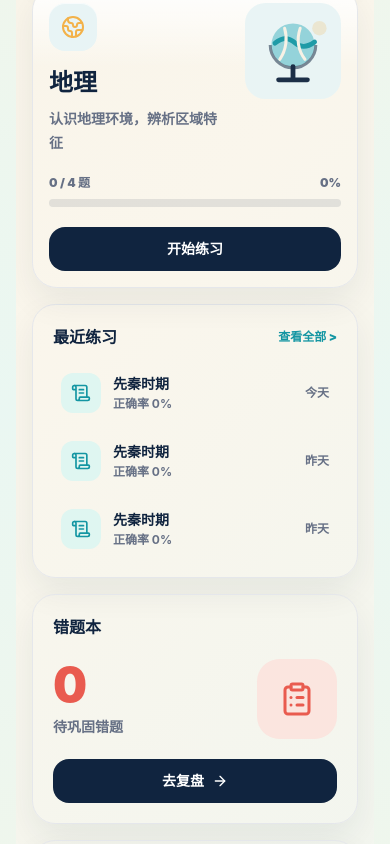
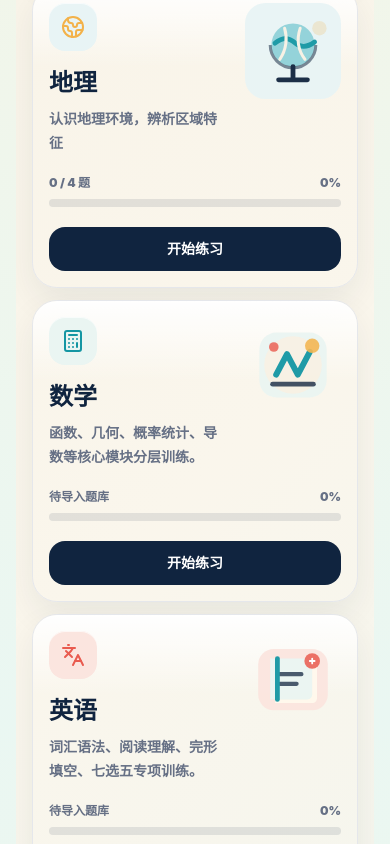
Before and after one commit to 1913558659-afk/wenzong-duolingo, a React (Vite) app: page / in a window 390 px wide. Shown: the part 1035-1879 px from the top of the page. Built offline with nearby package versions, Linux system fonts and the light colour scheme; no server answers.

Commit message:
add math and english challenge islands

```diff
--- a/src/App.tsx
+++ b/src/App.tsx
@@ -83,7 +83,7 @@ export default function App() {
     <div className="min-h-screen overflow-x-hidden pb-36 md:pb-0">
       <main className="mx-auto w-full max-w-6xl px-4 py-5 sm:px-5 sm:py-7 md:ml-[284px] md:mr-6 md:w-auto md:max-w-[1180px] md:px-0 lg:px-0">
         {page === "home" && <Home isLoggedIn={Boolean(auth.user)} navigate={navigate} questionSourceStatus={questionSourceStatus} questions={questions} scheduleItems={scheduleItems} stats={stats} syncError={statsSyncError} user={auth.user} wrongCount={records.length} />}
-        {page === "map" && <ChallengeMap questionSourceStatus={questionSourceStatus} questions={questions} startPractice={startPractice} />}
+        {page === "map" && <ChallengeMap goHome={() => setPage("home")} questionSourceStatus={questionSourceStatus} questions={questions} startPractice={startPractice} startRandomPractice={() => navigate("quiz")} />}
         {page === "quiz" && <Quiz goMap={() => setPage("map")} onComplete={addQuizResult} onWrongAnswer={addWrongAnswer} questions={questions} selectedLevelId={selectedLevelId} token={auth.token} />}
         {page === "schedule" && <Timetable addItem={addItem} items={scheduleItems} quickAdd={quickAdd} toggleDone={toggleDone} />}
         {page === "prompts" && <AIPrompts activeCategory={activePromptCategory} activePromptId={activePromptId} />}
--- a/src/components/SubjectPill.tsx
+++ b/src/components/SubjectPill.tsx
@@ -4,7 +4,9 @@ import { subjectLabels } from "@/lib/labels";
 const subjectColors: Record<Subject, string> = {
   history: "bg-coral/14 text-coral",
   geography: "bg-tide/14 text-tide",
-  politics: "bg-leaf/14 text-leaf"
+  politics: "bg-leaf/14 text-leaf",
+  math: "bg-gold/16 text-ink",
+  english: "bg-coral/10 text-coral"
 };
 
 export function SubjectPill({ subject }: { subject: Subject }) {
--- a/src/lib/api.ts
+++ b/src/lib/api.ts
@@ -1,4 +1,5 @@
 import type { AuthUser, Difficulty, QuizQuestion, StudyStats, Subject, WrongAnswerRecord } from "@/types";
+import { normalizeSubjectCode } from "@/lib/subjects";
 
 const apiBaseUrl = import.meta.env.VITE_API_BASE_URL ?? "http://localhost:3000";
 
@@ -154,17 +155,7 @@ export function fetchProgressMe(token: string) {
 }
 
 function normalizeSubject(code?: string, name?: string): Subject {
-  const value = `${code ?? ""} ${name ?? ""}`.trim().toLowerCase();
-  if (["history", "历史", "历史学科", "中国历史", "history subject"].some((label) => value.includes(label.toLowerCase()))) {
-    return "history";
-  }
-  if (["politics", "政治", "思想政治", "政治学科"].some((label) => value.includes(label.toLowerCase()))) {
-    return "politics";
-  }
-  if (["geography", "地理", "地理学科"].some((label) => value.includes(label.toLowerCase()))) {
-    return "geography";
-  }
-  return "history";
+  return normalizeSubjectCode(`${code ?? ""} ${name ?? ""}`);
 }
 
 function normalizeChapter(title?: string, code?: string) {
--- a/src/lib/labels.ts
+++ b/src/lib/labels.ts
@@ -3,7 +3,9 @@ import type { Difficulty, PromptCategory, Subject } from "@/types";
 export const subjectLabels: Record<Subject, string> = {
   history: "历史",
   politics: "政治",
-  geography: "地理"
+  geography: "地理",
+  math: "数学",
+  english: "英语"
 };
 
 export const promptCategoryLabels: Record<PromptCategory, string> = {
--- /dev/null
+++ b/src/lib/subjects.ts
@@ -0,0 +1,79 @@
+import type { Subject } from "@/types";
+
+export type SubjectConfig = {
+  code: Subject;
+  name: string;
+  islandName: string;
+  description: string;
+  homeDescription: string;
+  accent: string;
+};
+
+export const SUBJECT_CONFIGS: SubjectConfig[] = [
+  {
+    code: "history",
+    name: "历史",
+    islandName: "历史岛",
+    description: "按中国古代史、中国近现代史、世界史分层推进。",
+    homeDescription: "穿越历史长河，探索文明的源流",
+    accent: "from-coral/18 to-gold/18"
+  },
+  {
+    code: "politics",
+    name: "政治",
+    islandName: "政治岛",
+    description: "围绕教材章节训练概念判断、材料理解和易错点。",
+    homeDescription: "理解社会运行，掌握政治智慧",
+    accent: "from-tide/16 to-leaf/16"
+  },
+  {
+    code: "geography",
+    name: "地理",
+    islandName: "地理岛",
+    description: "从地球运动、自然地理到区域问题逐步闯关。",
+    homeDescription: "认识地理环境，辨析区域特征",
+    accent: "from-leaf/18 to-tide/14"
+  },
+  {
+    code: "math",
+    name: "数学",
+    islandName: "数学岛",
+    description: "按高中数学核心模块分层训练，逐步攻克函数、几何、概率与导数。",
+    homeDescription: "函数、几何、概率统计、导数等核心模块分层训练。",
+    accent: "from-tide/14 to-gold/18"
+  },
+  {
+    code: "english",
+    name: "英语",
+    islandName: "英语岛",
+    description: "围绕词汇语法、阅读理解、完形填空和七选五进行专项训练。",
+    homeDescription: "词汇语法、阅读理解、完形填空、七选五专项训练。",
+    accent: "from-coral/12 to-tide/14"
+  }
+];
+
+export const subjectConfigMap = SUBJECT_CONFIGS.reduce(
+  (map, subject) => {
+    map[subject.code] = subject;
+    return map;
+  },
+  {} as Record<Subject, SubjectConfig>
+);
+
+export function normalizeSubjectCode(value?: string | null): Subject {
+  const text = String(value ?? "").trim().toLowerCase();
+
+  if (text.includes("math") || text.includes("mathematics") || text.includes("数学")) {
+    return "math";
+  }
+  if (text.includes("english") || text.includes("英语")) {
+    return "english";
+  }
+  if (text.includes("politics") || text.includes("政治") || text.includes("思想政治")) {
+    return "politics";
+  }
+  if (text.includes("geography") || text.includes("地理")) {
+    return "geography";
+  }
+  return "history";
+}
--- a/src/pages/ChallengeMap.tsx
+++ b/src/pages/ChallengeMap.tsx
@@ -4,8 +4,9 @@ import { GameCard } from "@/components/GameCard";
 import { PageHeader } from "@/components/PageHeader";
 import { ProgressBar } from "@/components/ProgressBar";
 import { subjectLabels } from "@/lib/labels";
+import { SUBJECT_CONFIGS } from "@/lib/subjects";
 import type { QuizQuestion, Subject } from "@/types";
-import { compareChapters, normalizeChapterForSubject } from "@/utils/chapter";
+import { compareChapters, defaultChaptersForSubject, normalizeChapterForSubject } from "@/utils/chapter";
 import {
   getChapterProgress,
   getCompletedQuestionIds,
@@ -17,13 +18,9 @@ import {
 type ChallengeMapProps = {
   questionSourceStatus: "loading" | "cloud" | "local";
   questions: QuizQuestion[];
+  goHome: () => void;
   startPractice: (levelId: string) => void;
-};
-
-type SubjectCard = {
-  subject: Subject;
-  desc: string;
-  accent: string;
+  startRandomPractice: () => void;
 };
 
 type MapNodeStatus = "done" | "current" | "locked";
@@ -54,19 +51,15 @@ type ChapterUnit = {
   type: "tag" | "level";
 };
 
-const subjectCards: SubjectCard[] = [
-  { subject: "history", desc: "按中国古代史、中国近现代史、世界史分层推进。", accent: "from-coral/18 to-gold/18" },
-  { subject: "politics", desc: "围绕教材章节训练概念判断、材料理解和易错点。", accent: "from-tide/16 to-leaf/16" },
-  { subject: "geography", desc: "从地球运动、自然地理到区域问题逐步闯关。", accent: "from-leaf/18 to-tide/14" }
-];
-
 function getSubjectQuestions(subject: Subject, questions: QuizQuestion[]) {
   return questions.filter((question) => question.subject === subject);
 }
 
 function getSubjectChapters(subject: Subject, questions: QuizQuestion[]) {
-  return [...new Set(getSubjectQuestions(subject, questions).map((question) => normalizeChapterForSubject(subject, question.chapter)))]
+  const realChapters = [...new Set(getSubjectQuestions(subject, questions).map((question) => normalizeChapterForSubject(subject, question.chapter)))]
     .sort((first, second) => compareChapters(subject, first, second));
+
+  return realChapters.length > 0 ? realChapters : defaultChaptersForSubject(subject);
 }
 
 function getTagCounts(questions: QuizQuestion[]) {
@@ -235,7 +228,7 @@ function buildMapNodes(subject: Subject, chapter: string, completedIds: Set<stri
   });
 }
 
-export function ChallengeMap({ questionSourceStatus, questions, startPractice }: ChallengeMapProps) {
+export function ChallengeMap({ goHome, questionSourceStatus, questions, startPractice, startRandomPractice }: ChallengeMapProps) {
   const [selectedSubject, setSelectedSubject] = useState<Subject | null>(null);
   const completedIds = getCompletedQuestionIds();
   const totalProgress = getTotalProgress(completedIds, questions);
@@ -250,8 +243,10 @@ export function ChallengeMap({ questionSourceStatus, questions, startPractice }:
         completedIds={completedIds}
         questionSourceStatus={questionSourceStatus}
         questions={questions}
+        goHome={goHome}
         onBack={() => setSelectedSubject(null)}
         startPractice={startPractice}
+        startRandomPractice={startRandomPractice}
         subject={selectedSubject}
       />
     );
@@ -283,20 +278,20 @@ export function ChallengeMap({ questionSourceStatus, questions, startPractice }:
       </GameCard>
 
       <section className="grid gap-4 lg:grid-cols-3">
-        {subjectCards.map((card) => {
-          const progress = getSubjectProgress(card.subject, completedIds, questions);
+        {SUBJECT_CONFIGS.map((card) => {
+          const progress = getSubjectProgress(card.code, completedIds, questions);
 
           return (
-            <button className="group min-w-0 text-left" key={card.subject} onClick={() => openSubject(card.subject)} type="button">
+            <button className="group min-w-0 text-left" key={card.code} onClick={() => openSubject(card.code)} type="button">
               <GameCard className={`h-full bg-gradient-to-br ${card.accent} transition group-hover:-translate-y-0.5`}>
                 <div className="flex items-start justify-between gap-3">
                   <div className="min-w-0">
                     <p className="text-xs font-black text-tide">学科入口</p>
-                    <h2 className="mt-1 text-2xl font-black leading-tight text-ink">{subjectLabels[card.subject]}</h2>
+                    <h2 className="mt-1 text-2xl font-black leading-tight text-ink">{card.name}</h2>
                   </div>
                   <span className="rounded-full bg-white/80 px-3 py-1 text-xs font-black text-ink/58">暂无正确率</span>
                 </div>
-                <p className="mt-3 text-sm font-semibold leading-6 text-ink/66">{card.desc}</p>
+                <p className="mt-3 text-sm font-semibold leading-6 text-ink/66">{card.description}</p>
                 <div className="mt-4 space-y-2">
                   <div className="flex items-center justify-between text-xs font-black text-ink/60">
                     <span>已完成 {progress.done} / {progress.total}</span>
@@ -322,17 +317,21 @@ export function ChallengeMap({ questionSourceStatus, questions, startPractice }:
 
 function SubjectDetail({
   completedIds,
+  goHome,
   questionSourceStatus,
   questions,
   onBack,
   startPractice,
+  startRandomPractice,
   subject
 }: {
   completedIds: Set<string>;
+  goHome: () => void;
   questionSourceStatus: "loading" | "cloud" | "local";
   questions: QuizQuestion[];
   onBack: () => void;
   startPractice: (levelId: string) => void;
+  startRandomPractice: () => void;
   subject: Subject;
 }) {
   const chapters = useMemo(() => getSubjectChapters(subject, questions), [questions, subject]);
@@ -351,6 +350,9 @@ function SubjectDetail({
 
   const progress = getSubjectProgress(subject, completedIds, questions);
   const chapterProgress = selectedChapter ? getChapterProgress(subject, selectedChapter, completedIds, questions) : { done: 0, total: 0, percent: 0 };
+  const subjectQuestionCount = getSubjectQuestions(subject, questions).length;
+  const subjectEmpty = subjectQuestionCount === 0;
+  const chapterEmpty = !subjectEmpty && chapterProgress.total === 0;
   const mapNodes = useMemo(() => buildMapNodes(subject, selectedChapter, completedIds, questions), [completedIds, questions, selectedChapter, subject]);
   const desktopRoutePath = buildRoutePath(mapNodes);
   const mobileRoutePath = buildMobileRoutePath(mapNodes);
@@ -411,7 +413,9 @@ function SubjectDetail({
                     type="button"
                   >
                     <span>{chapter}</span>
-                    <span className={`rounded-full px-2 py-0.5 text-[11px] ${active ? "bg-white/14 text-white/72" : "bg-ink/5 text-ink/42"}`}>{itemProgress.total} 题</span>
+                    <span className={`rounded-full px-2 py-0.5 text-[11px] ${active ? "bg-white/14 text-white/72" : "bg-ink/5 text-ink/42"}`}>
+                      {itemProgress.total > 0 ? `${itemProgress.total} 题` : "待导入"}
+                    </span>
                   </button>
                 );
               })}
@@ -420,6 +424,18 @@ function SubjectDetail({
         )}
       </section>
 
+      {subjectEmpty || chapterEmpty ? (
+        <EmptyQuestionState
+          onHome={goHome}
+          onRandomPractice={startRandomPractice}
+          subtitle={
+            subjectEmpty
+              ? "当前学科还没有导入题目。导入题库后，将自动生成章节地图与关卡路线。"
+              : "本章节还没有可练习的题目。补充题库后，这里会自动生成章节内关卡。"
+          }
+          title={subjectEmpty ? `${subjectLabels[subject]}岛题库建设中` : "本章节题库建设中"}
+        />
+      ) : (
       <section className="relative overflow-hidden rounded-[1.8rem] border border-white/75 bg-[#F7F1E4] shadow-[0_18px_48px_rgba(16,36,63,0.08)]">
         <div className="absolute inset-0 bg-[radial-gradient(circle_at_12%_9%,rgba(20,150,163,0.13),transparent_16rem),radial-gradient(circle_at_88%_14%,rgba(233,91,79,0.065),transparent_18rem),radial-gradient(circle_at_50%_86%,rgba(247,241,228,0.86),transparent_18rem),linear-gradient(180deg,#FAF4E8_0%,#F8F1E4_46%,#EAF5F2_100%)]" />
         <div className="pointer-events-none absolute inset-0 opacity-[0.12] [background-image:radial-gradient(#0B1F3A_0.68px,transparent_0.68px)] [background-size:18px_18px]" />
@@ -462,8 +478,41 @@ function SubjectDetail({
 
         <ChapterProgressReward chapter={selectedChapter} percent={chapterProgress.percent} questionDone={chapterProgress.done} questionTotal={chapterProgress.total} rewardDone={rewardDone} rewardTotal={rewardTotal} unitDone={mapNodes.filter((node) => node.status === "done").length} unitTotal={mapNodes.length} />
       </section>
+      )}
 
     </div>
+  );
+}
+
+function EmptyQuestionState({
+  onHome,
+  onRandomPractice,
+  subtitle,
+  title
+}: {
+  onHome: () => void;
+  onRandomPractice: () => void;
+  subtitle: string;
+  title: string;
+}) {
+  return (
+    <GameCard className="overflow-hidden bg-[linear-gradient(135deg,#FFF8EC_0%,#EAF5F2_100%)]">
+      <div className="grid gap-4 md:grid-cols-[1fr_auto] md:items-center">
+        <div>
+          <p className="text-xs font-black uppercase tracking-[0.16em] text-tide">Coming Soon</p>
+          <h2 className="mt-2 text-2xl font-black text-ink">{title}</h2>
+          <p className="mt-2 max-w-2xl text-sm font-semibold leading-6 text-ink/60">{subtitle}</p>
+        </div>
+        <div className="flex flex-col gap-2 sm:flex-row">
+          <button className="min-h-11 rounded-2xl bg-ink px-5 text-sm font-black text-white transition hover:-translate-y-0.5 hover:bg-tide" onClick={onHome} type="button">
+            返回首页
+          </button>
+          <button className="min-h-11 rounded-2xl bg-white px-5 text-sm font-black text-ink shadow-[0_10px_24px_rgba(16,36,63,0.08)] transition hover:-translate-y-0.5 hover:text-coral" onClick={onRandomPractice} type="button">
+            去随机练习
+          </button>
+        </div>
+      </div>
+    </GameCard>
   );
 }
 
--- a/src/pages/Home.tsx
+++ b/src/pages/Home.tsx
@@ -1,6 +1,8 @@
-import { ArrowRight, Bell, BookOpen, Brain, CalendarDays, ClipboardList, Globe2, Landmark, LibraryBig, ScrollText, ShieldCheck } from "lucide-react";
+import { ArrowRight, Bell, BookOpen, Brain, Calculator, CalendarDays, ClipboardList, Globe2, Landmark, Languages, LibraryBig, ScrollText, ShieldCheck } from "lucide-react";
+import englishIllustration from "@/assets/subjects/english.svg";
 import geographyIllustration from "@/assets/subjects/geography.svg";
 import historyIllustration from "@/assets/subjects/history.svg";
+import mathIllustration from "@/assets/subjects/math.svg";
 import politicsIllustration from "@/assets/subjects/politics.svg";
 import { aiPrompts } from "@/data/aiPrompts";
 import { defaultScheduleItems } from "@/data/timetable";
@@ -31,7 +33,9 @@ type SubjectMeta = {
 const subjectMeta: SubjectMeta[] = [
   { subject: "history", title: "历史", desc: "穿越历史长河，探索文明的源流", icon: Landmark, color: "#1496A3", bg: "bg-[#DFF6F1]", image: historyIllustration },
   { subject: "politics", title: "政治", desc: "理解社会运行，掌握政治智慧", icon: ShieldCheck, color: "#E95B4F", bg: "bg-[#FBE5DF]", image: politicsIllustration },
-  { subject: "geography", title: "地理", desc: "认识地理环境，辨析区域特征", icon: Globe2, color: "#F3B24A", bg: "bg-[#E8F4F5]", image: geographyIllustration }
+  { subject: "geography", title: "地理", desc: "认识地理环境，辨析区域特征", icon: Globe2, color: "#F3B24A", bg: "bg-[#E8F4F5]", image: geographyIllustration },
+  { subject: "math", title: "数学", desc: "函数、几何、概率统计、导数等核心模块分层训练。", icon: Calculator, color: "#1496A3", bg: "bg-[#EAF5F2]", image: mathIllustration },
+  { subject: "english", title: "英语", desc: "词汇语法、阅读理解、完形填空、七选五专项训练。", icon: Languages, color: "#E95B4F", bg: "bg-[#FBE5DF]", image: englishIllustration }
 ];
 
 function percent(value: number) {
@@ -331,7 +335,7 @@ export function Home({
             <h2 className="text-xl font-black">学科入口</h2>
             <button className="text-xs font-black text-[#667085] md:hidden" onClick={() => navigate("map")} type="button">全部 &gt;</button>
           </div>
-          <div className="grid gap-3 md:grid-cols-3 md:gap-4">
+          <div className="grid gap-3 md:grid-cols-2 md:gap-4 xl:grid-cols-3">
             {subjectMeta.map((item) => {
               const Icon = item.icon;
               const list = subjectQuestions(questions, item.subject);
@@ -359,7 +363,7 @@ export function Home({
                     </div>
                     <div className="relative mt-5">
                       <div className="mb-2 flex items-center justify-between text-xs font-black text-[#667085]">
-                        <span>{done} / {count} 题</span>
+                        <span>{count === 0 ? "待导入题库" : `${done} / ${count} 题`}</span>
                         <span>{progress}%</span>
                       </div>
                       <ProgressLine color={item.color} value={progress} />
--- a/src/pages/Quiz.tsx
+++ b/src/pages/Quiz.tsx
@@ -5,6 +5,7 @@ import { QuizCard } from "@/components/QuizCard";
 import { ProgressBar } from "@/components/ProgressBar";
 import { sendAnswerAttempt } from "@/lib/api";
 import { subjectLabels } from "@/lib/labels";
+import { normalizeSubjectCode } from "@/lib/subjects";
 import type { QuizQuestion, Subject } from "@/types";
 import { normalizeChapterForSubject } from "@/utils/chapter";
 import { markQuestionsCompleted } from "@/utils/progress";
@@ -53,13 +54,14 @@ function parseLevel(selectedLevelId: string | null, questions: QuizQuestion[]) {
 
   if (selectedLevelId?.includes(":")) {
     const [subject, ...rest] = selectedLevelId.split(":");
+    const normalizedSubject = normalizeSubjectCode(subject);
     const marker = rest[rest.length - 2];
     const markerValue = rest[rest.length - 1];
 
     if (marker === "tag" && markerValue) {
       return {
-        subject: subject as Subject,
-        chapter: normalizeChapterForSubject(subject as Subject, rest.slice(0, -2).join(":")),
+        subject: normalizedSubject,
+        chapter: normalizeChapterForSubject(normalizedSubject, rest.slice(0, -2).join(":")),
         levelIndex: 1,
         tag: markerValue,
         random: false
@@ -69,8 +71,8 @@ function parseLevel(selectedLevelId: string | null, questions: QuizQuestion[]) {
     if (marker === "level") {
       const levelIndex = Number(markerValue);
       return {
-        subject: subject as Subject,
-        chapter: normalizeChapterForSubject(subject as Subject, rest.slice(0, -2).join(":")),
+        subject: normalizedSubject,
+        chapter: normalizeChapterForSubject(normalizedSubject, rest.slice(0, -2).join(":")),
         levelIndex: Number.isInteger(levelIndex) && levelIndex > 0 ? levelIndex : 1,
         tag: "",
         random: false
@@ -82,8 +84,8 @@ function parseLevel(selectedLevelId: string | null, questions: QuizQuestion[]) {
     const chapterParts = hasLevelIndex ? rest.slice(0, -1) : rest;
 
     return {
-      subject: subject as Subject,
-      chapter: normalizeChapterForSubject(subject as Subject, chapterParts.join(":")),
+      subject: normalizedSubject,
+      chapter: normalizeChapterForSubject(normalizedSubject, chapterParts.join(":")),
       levelIndex: hasLevelIndex ? possibleLevel : 1,
       tag: "",
       random: false
--- a/src/pages/TextbookGuide.tsx
+++ b/src/pages/TextbookGuide.tsx
@@ -4,9 +4,9 @@ import { SubjectPill } from "@/components/SubjectPill";
 import { textbookArticles } from "@/data/textbookGuides";
 import { studyAids } from "@/data/studyAids";
 import { subjectLabels } from "@/lib/labels";
-import type { PromptCategory, Subject } from "@/types";
+import type { PromptCategory } from "@/types";
 
-const subjects: Subject[] = ["history", "politics", "geography"];
+const subjects = ["history", "politics", "geography"] as const;
 
 type TextbookGuideProps = {
   startPractice: (levelId: string) => void;
@@ -88,7 +88,7 @@ export function TextbookGuide({ startPractice, openPrompts, openStudyAid }: Text
                       <button className="rounded-2xl bg-coral px-4 py-3 text-sm font-black text-white shadow-insetGame transition hover:-translate-y-0.5 hover:bg-ink" onClick={() => startPractice(article.relatedQuizId)} type="button">
                         跳转练习
                       </button>
-                      <button className="rounded-2xl bg-tide px-4 py-3 text-sm font-black text-white shadow-insetGame transition hover:-translate-y-0.5 hover:bg-ink" onClick={() => openPrompts(article.subject, article.relatedPromptId)} type="button">
+                      <button className="rounded-2xl bg-tide px-4 py-3 text-sm font-black text-white shadow-insetGame transition hover:-translate-y-0.5 hover:bg-ink" onClick={() => openPrompts(article.subject as PromptCategory, article.relatedPromptId)} type="button">
                         跳转 AI 提示词
                       </button>
                     </div>
--- a/src/types.ts
+++ b/src/types.ts
@@ -1,8 +1,8 @@
 export type PageId = "home" | "map" | "quiz" | "schedule" | "prompts" | "textbook" | "studyAids" | "studyAidDetail" | "wrongBook" | "profile" | "adminQuestions" | "auth" | "about";
 
-export type Subject = "history" | "politics" | "geography";
+export type Subject = "history" | "politics" | "geography" | "math" | "english";
 
-export type PromptCategory = Subject | "wrongReview" | "recitePlan";
+export type PromptCategory = "history" | "politics" | "geography" | "wrongReview" | "recitePlan";
 
 export type Difficulty = "easy" | "medium" | "hard";
 
--- a/src/utils/chapter.ts
+++ b/src/utils/chapter.ts
@@ -26,6 +26,39 @@ const historyChapterOrder = [
   "二战后世界"
 ];
 
+const mathChapterOrder = [
+  "集合与常用逻辑用语",
+  "函数",
+  "三角函数",
+  "平面向量",
+  "数列",
+  "不等式",
+  "立体几何",
+  "解析几何",
+  "概率统计",
+  "导数",
+  "复数",
+  "综合训练"
+];
+
+const englishChapterOrder = [
+  "词汇与语法",
+  "阅读理解",
+  "完形填空",
+  "七选五",
+  "语法填空",
+  "应用文写作",
+  "读后续写",
+  "听力训练",
+  "综合训练"
+];
+
+const chapterOrders: Partial<Record<Subject, string[]>> = {
+  history: historyChapterOrder,
+  math: mathChapterOrder,
+  english: englishChapterOrder
+};
+
 export function normalizeHistoryChapter(chapter: string) {
   const value = chapter.trim();
   return historyChapterAliases[value] ?? value;
@@ -36,13 +69,18 @@ export function normalizeChapterForSubject(subject: Subject, chapter: string) {
   return subject === "history" ? normalizeHistoryChapter(value) : value;
 }
 
+export function defaultChaptersForSubject(subject: Subject) {
+  return subject === "math" || subject === "english" ? [...(chapterOrders[subject] ?? [])] : [];
+}
+
 export function compareChapters(subject: Subject, first: string, second: string) {
-  if (subject !== "history") {
+  const order = chapterOrders[subject];
+  if (!order) {
     return first.localeCompare(second, "zh-CN");
   }
 
-  const firstIndex = historyChapterOrder.indexOf(first);
-  const secondIndex = historyChapterOrder.indexOf(second);
+  const firstIndex = order.indexOf(first);
+  const secondIndex = order.indexOf(second);
   const firstKnown = firstIndex >= 0;
   const secondKnown = secondIndex >= 0;
 
```
Also changed, not shown: src/pages/AdminQuestionBank.tsx (+11 -6 lines), src/assets/subjects/english.svg (added), src/assets/subjects/math.svg (added).
